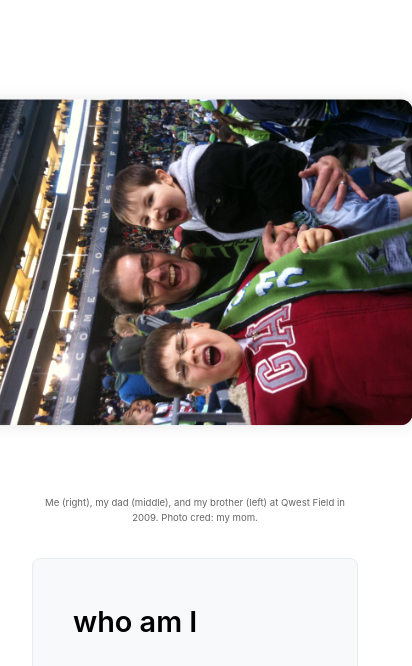
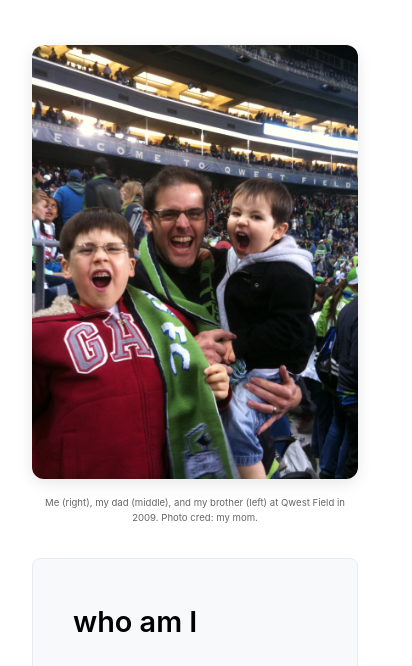
Before and after one commit to catabush05/catabush05.github.io, a plain HTML site: page about/index.html in a window 390 px wide. Shown: the part 176-842 px from the top of the page, 412 px wide, since content can reach past the window. Drawn offline with Linux system fonts and the light colour scheme.

Commit message:
IOS orientation fix part 2

```diff
--- a/style.css
+++ b/style.css
@@ -1693,6 +1693,10 @@ body {
     max-width: 100%;
     border-radius: 12px;
     box-shadow: 0 4px 15px rgba(0, 0, 0, 0.1);
+    image-orientation: from-image;
+    /* Fix for iOS rotation issues */
+    -webkit-transform: rotate(0deg);
+    transform: rotate(0deg);
 }
 
 .about-section {
@@ -1846,8 +1850,13 @@ body {
     .about-image {
         max-width: 100% !important;
     }
+
     .about-image img {
-        transform: rotate(-90deg) !important;
+        /* Additional iOS rotation fix */
+        image-orientation: from-image;
+        -webkit-transform: rotate(0deg) !important;
+        transform: rotate(0deg) !important;
+        object-fit: cover;
     }
 
     /* Make font smaller on the name section */
```
